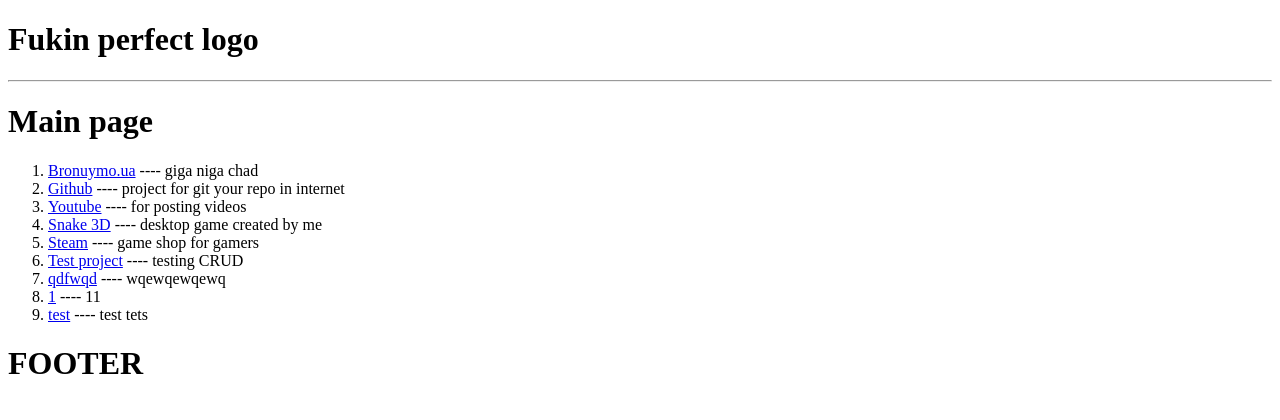
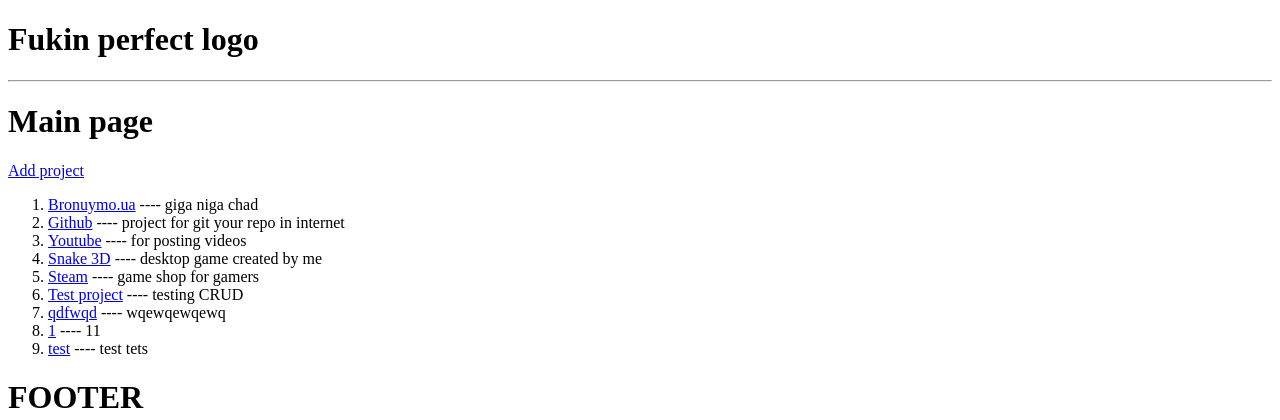
Before and after one commit to MaksymVivdychenko/Django_Study, a Django app: page / in a window 1280 px wide. Shown: the top 420 px of the page. Run offline with Django 5.2, Linux system fonts and the light colour scheme; data comes from the database, SQL or seed files in the repository; both versions use the stored data as it was after the commit.

Commit message:
added CR of CRUD

```diff
--- a/projects/templates/projects/projects.html
+++ b/projects/templates/projects/projects.html
@@ -1,6 +1,7 @@
 {% extends 'main.html' %}
 
 {%block content%}
+<a href="{%url 'add_project'%}">Add project</a>
 <ol>
     {% for project in projects%}
         <li><a href="{% url 'single_project' project.id %}">{{project.title}}</a> ---- {{project.description}}</li>
--- a/projects/urls.py
+++ b/projects/urls.py
@@ -5,4 +5,5 @@
 urlpatterns = [
     path('', views.Projects, name='projects'),
     path('project/<str:project_id>/', views.Single_proj, name='single_project'),
+    path('add-project/', views.Add_project, name='add_project')
 ]
--- a/projects/views.py
+++ b/projects/views.py
@@ -1,5 +1,6 @@
-from django.shortcuts import render
+from django.shortcuts import render, redirect
 from .models import Project
+from .forms import ProjectForm
 
 def Projects(request):
     project_list = Project.objects.all()
@@ -9,3 +10,14 @@
     project = Project.objects.get(id = project_id)
     tags = project.tags.all()
     return render(request,'projects/single-project.html', {'project': project, 'tags': tags})
+
+def Add_project(request):
+    project_form = ProjectForm()
+    if request.method == 'POST':
+        project_form = ProjectForm(request.POST)
+        if project_form.is_valid():
+            project_form.save()
+            return redirect('projects')
+
+    content = {'project_form': project_form}
+    return render(request, 'projects/add-project.html', content)
```
Also changed, not shown: projects/forms.py (added, +7 -0 lines), projects/templates/projects/add-project.html (added, +10 -0 lines), db.sqlite3.
